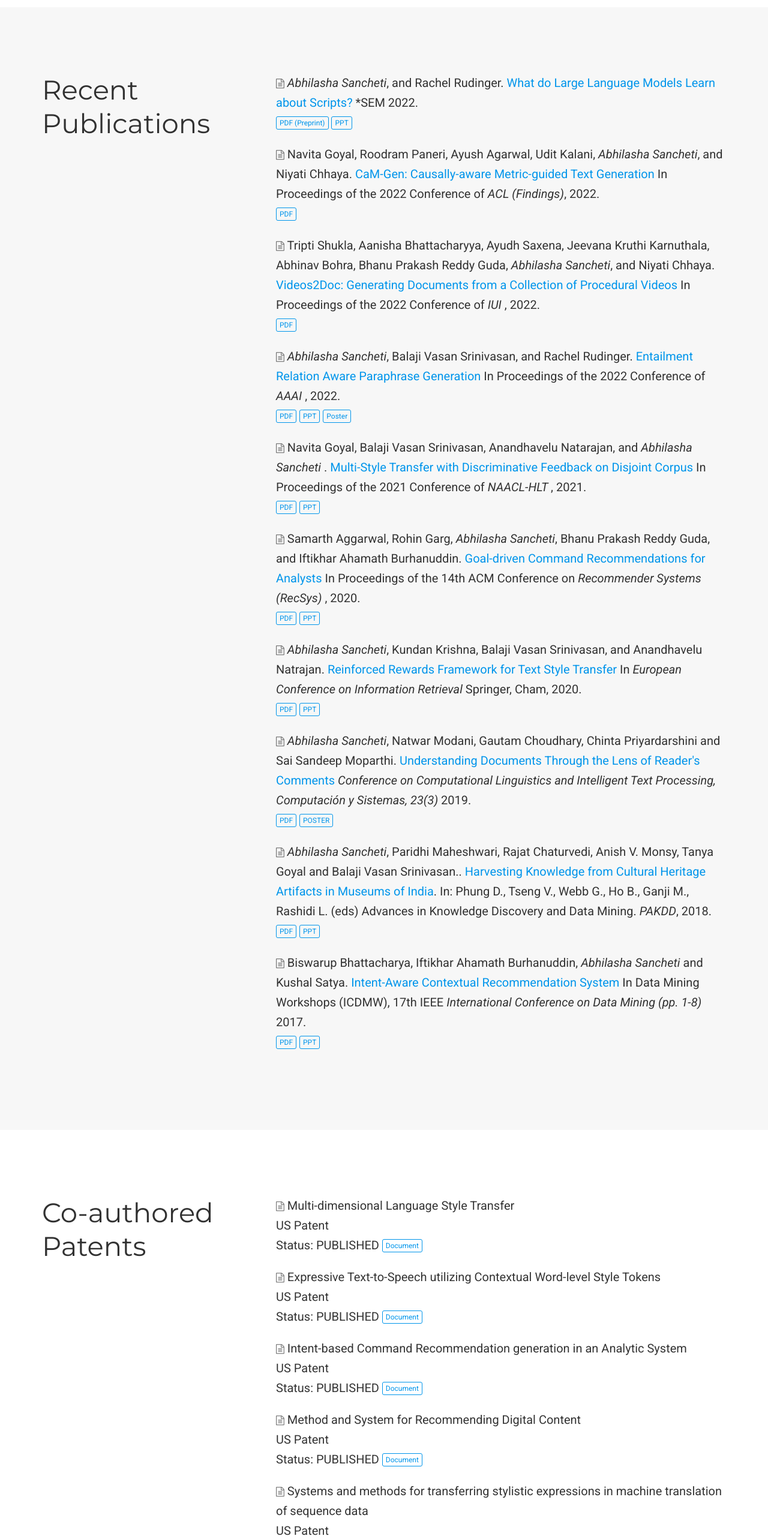
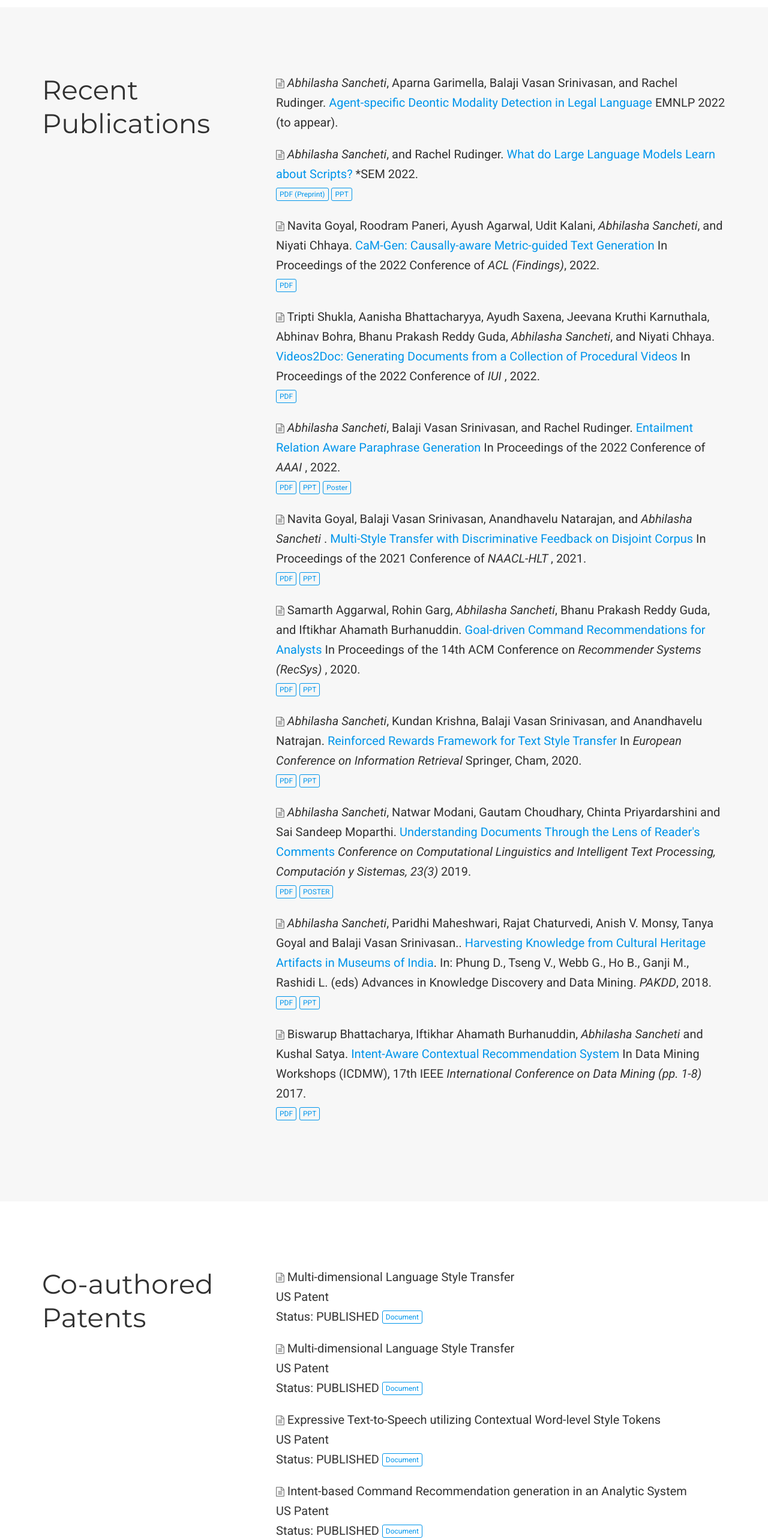
Before and after one commit to abhilashasancheti/abhilashasancheti.github.io, a plain HTML site: page index.html in a window 1280 px wide. Shown: the part 840-3406 px from the top of the page at 60% size. Drawn offline with nearby package versions, Linux system fonts and the light colour scheme; some packages are replaced by stand-ins of ours; some icons are missing.

Commit message:
updated resume

```diff
--- a/index.html
+++ b/index.html
@@ -366,6 +366,25 @@
 
   <div class="col-xs-12 col-md-8">
 
+
+  <div class="pub-list-item" style="margin-bottom: 1rem" itemscope itemtype="http://schema.org/CreativeWork">
+    <i class="fa fa-file-text-o pub-icon" aria-hidden="true"></i>
+    <span itemprop="author">
+          <em>Abhilasha Sancheti</em>, Aparna Garimella, Balaji Vasan Srinivasan, and Rachel Rudinger</span>.
+    <a href="" itemprop="name">Agent-specific Deontic Modality Detection in Legal Language</a>
+     EMNLP 2022 (to appear).
+    <p>
+
+    <!-- <a class="btn btn-primary btn-outline btn-xs" href="https://arxiv.org/pdf/2112.13834.pdf" target="_blank" rel="noopener">
+    PDF (Preprint)
+  </a>
+  <a class="btn btn-primary btn-outline btn-xs" href="https://abhilashasancheti.github.io/ppt/scripts-starsem2022.pdf" target="_blank" rel="noopener">
+    PPT
+  </a> -->
+  </p>
+  </div>
+
+
   <div class="pub-list-item" style="margin-bottom: 1rem" itemscope itemtype="http://schema.org/CreativeWork">
     <i class="fa fa-file-text-o pub-icon" aria-hidden="true"></i>
     <span itemprop="author">
@@ -596,6 +615,15 @@
 
   <div class="col-xs-12 col-md-8">
 
+ <div class="pub-list-item" style="margin-bottom: 1rem" itemscope itemtype="http://schema.org/CreativeWork">
+  <i class="fa fa-file-text-o pub-icon" aria-hidden="true"></i>
+  Multi-dimensional Language Style Transfer
+    </br>
+    US Patent </br>
+    Status: PUBLISHED
+    <a class="btn btn-primary btn-outline btn-xs" href="https://www.freepatentsonline.com/y2022/0121879.html" target="_blank" rel="noopener">Document</a>
+</div>
+
 
  <div class="pub-list-item" style="margin-bottom: 1rem" itemscope itemtype="http://schema.org/CreativeWork">
   <i class="fa fa-file-text-o pub-icon" aria-hidden="true"></i>
@@ -661,7 +689,7 @@ Status: PUBLISHED
 <div class="pub-list-item" style="margin-bottom: 1rem" itemscope itemtype="http://schema.org/CreativeWork">
   <i class="fa fa-file-text-o pub-icon" aria-hidden="true"></i>
 Context-aware personal assistant for Analysts</br>
-US Patent Application No. 15594394</br>
+US Patent </br>
 Status: PUBLISHED
 
 <a class="btn btn-primary btn-outline btn-xs" href="https://patentimages.storage.googleapis.com/78/8e/fb/45218344ae7720/US20180330248A1.pdf" target="_blank" rel="noopener">Document</a>
```
Also changed, not shown: 2 other files.
